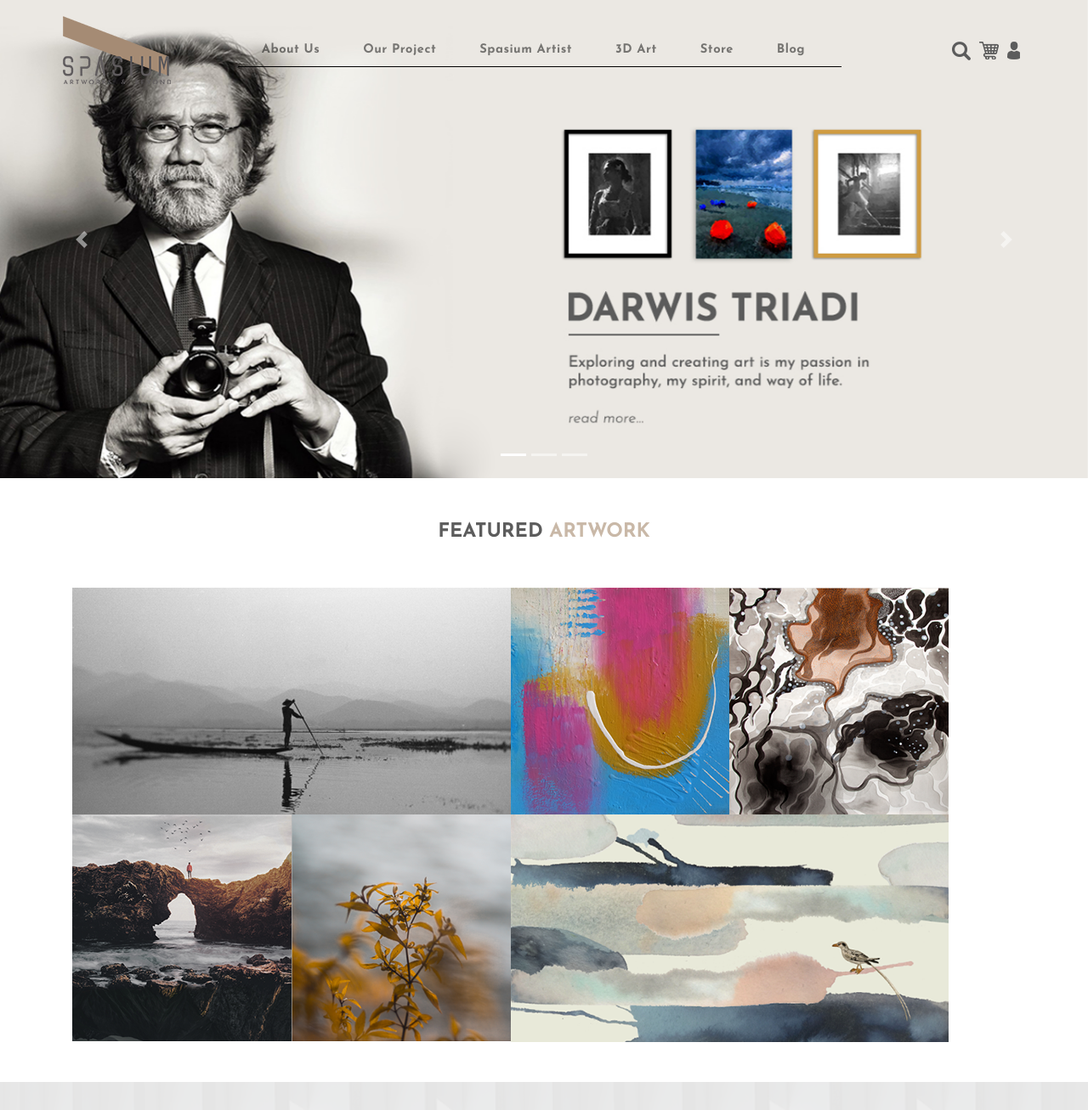
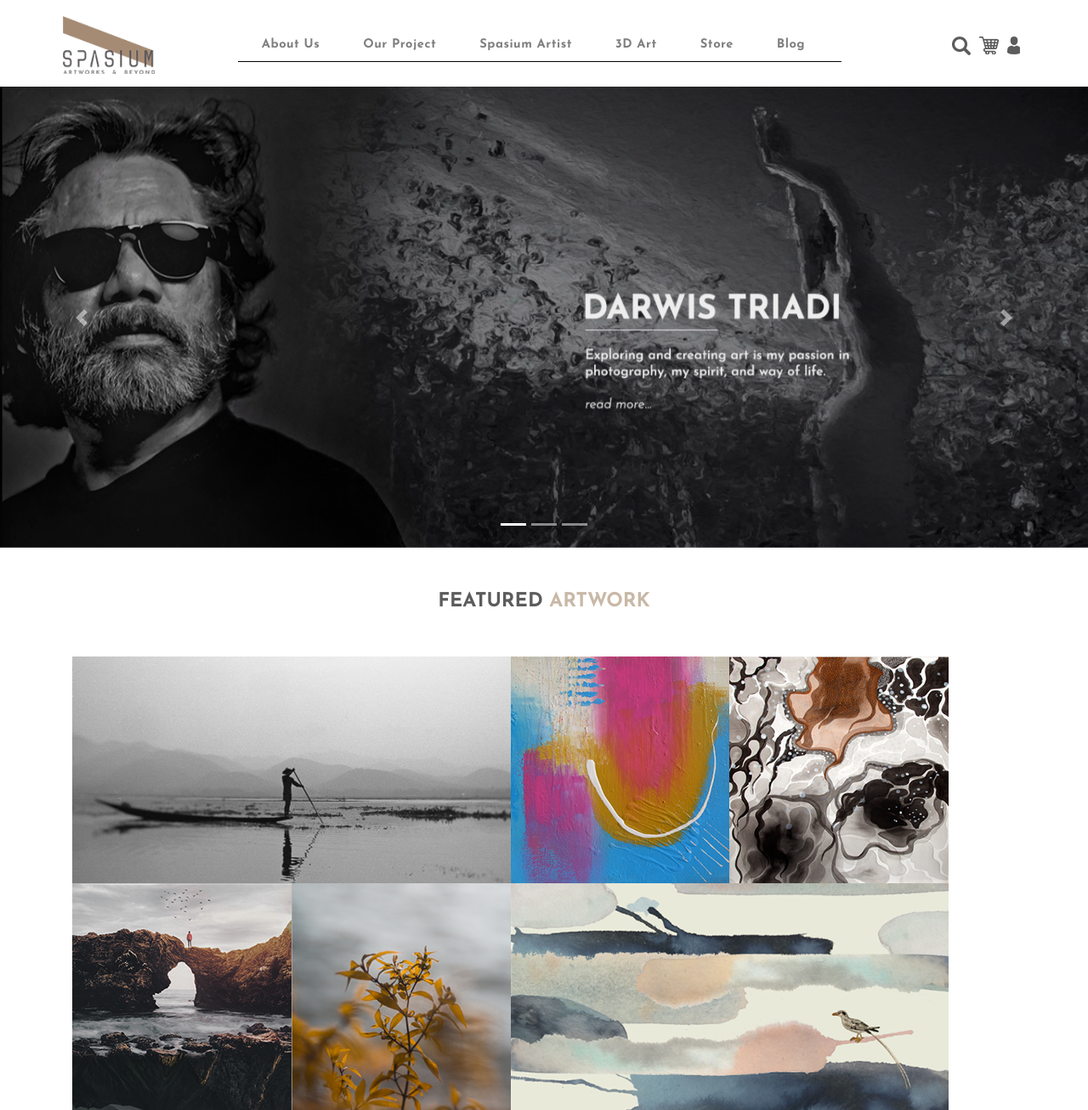
Before and after one commit to Merdeka-45/spasium, a PHP site: page / in a window 1280 px wide. Shown: the top 1307 px of the page at 85% size. Run offline with PHP 8.4, Linux system fonts and the light colour scheme.

Commit message:
update new header and edit navbar

```diff
--- a/assets/css/style.css
+++ b/assets/css/style.css
@@ -76,14 +76,14 @@ body{
     padding-left: 5%;
     padding-right: 5%;
     transition: all 0.3s ease;
-    /* padding-top: 53px; */
     padding-top: 1.1%;
+    background: #fff !important;
 }
 .navbar-brand{
     padding-left: 10px;
 }
 .navbar-brand img{
-    width: 100%;
+    width: 85%;
 }
 .navbar-nav{
     border-bottom: 1px solid #000;
@@ -100,6 +100,9 @@ body{
 }
 .carousel-control{
     color: #555555;
+}
+#slide-header-spasium{
+    margin-top: 8%;
 }
 .search{
     display: -webkit-inline-box;
--- a/assets/js/custom.js
+++ b/assets/js/custom.js
@@ -1,21 +1,21 @@
 // custom script
 $(document).ready(function() {
-        var menu = $("#menu-spasium");
-        var menuLink = $(".nav-link");
-        var navimage = $(".navbar-brand img");
-        var pos = menu.position();
-        $(window).scroll(function() {
-            var windowpos = $(window).scrollTop();
-            if (windowpos >= pos.top & windowpos > 50) {
-                menu.css({"background-color":"#fff"});
-                menu.css({"padding-top":"0%"});
-                navimage.css({"width":"75%"});
-            } else {
-                menu.css({"background-color":"transparent"});
-                menu.css({"padding-top":"1.1%"});
-                navimage.css({"width":"100%"});
-            }
-        });
+        // var menu = $("#menu-spasium");
+        // var menuLink = $(".nav-link");
+        // var navimage = $(".navbar-brand img");
+        // var pos = menu.position();
+        // $(window).scroll(function() {
+        //     var windowpos = $(window).scrollTop();
+        //     if (windowpos >= pos.top & windowpos > 50) {
+        //         menu.css({"background-color":"#fff"});
+        //         menu.css({"padding-top":"0%"});
+        //         navimage.css({"width":"75%"});
+        //     } else {
+        //         menu.css({"background-color":"transparent"});
+        //         menu.css({"padding-top":"1.1%"});
+        //         navimage.css({"width":"100%"});
+        //     }
+        // });
 
         $(document).on('click', '.search img',function(){
             var clicks = $(this).data('clicks');
--- a/index.html
+++ b/index.html
@@ -63,28 +63,28 @@
                 </div>
             </nav>
         </div>
-        <div id="carouselExampleIndicators" class="carousel slide" data-ride="carousel">
+        <div id="slide-header-spasium" class="carousel slide" data-ride="carousel">
             <ol class="carousel-indicators">
-              <li data-target="#carouselExampleIndicators" data-slide-to="0" class="active"></li>
-              <li data-target="#carouselExampleIndicators" data-slide-to="1"></li>
-              <li data-target="#carouselExampleIndicators" data-slide-to="2"></li>
+              <li data-target="#slide-header-spasium" data-slide-to="0" class="active"></li>
+              <li data-target="#slide-header-spasium" data-slide-to="1"></li>
+              <li data-target="#slide-header-spasium" data-slide-to="2"></li>
             </ol>
             <div class="carousel-inner">
               <div class="carousel-item active">
-                <img class="d-block w-100" src="assets/images/home-3.png" alt="First slide">
+                <img class="d-block w-100" src="assets/images/home-3.jpg" alt="First slide">
               </div>
               <div class="carousel-item">
-                <img class="d-block w-100" src="assets/images/home-3.png" alt="Second slide">
+                <img class="d-block w-100" src="assets/images/home-3.jpg" alt="Second slide">
               </div>
               <div class="carousel-item">
-                <img class="d-block w-100" src="assets/images/home-3.png" alt="Third slide">
+                <img class="d-block w-100" src="assets/images/home-3.jpg" alt="Third slide">
               </div>
             </div>
-            <a class="carousel-control-prev" href="#carouselExampleIndicators" role="button" data-slide="prev">
+            <a class="carousel-control-prev" href="#slide-header-spasium" role="button" data-slide="prev">
               <span class="carousel-control-prev-icon" aria-hidden="true"></span>
               <span class="sr-only">Previous</span>
             </a>
-            <a class="carousel-control-next" href="#carouselExampleIndicators" role="button" data-slide="next">
+            <a class="carousel-control-next" href="#slide-header-spasium" role="button" data-slide="next">
               <span class="carousel-control-next-icon" aria-hidden="true"></span>
               <span class="sr-only">Next</span>
             </a>
```
Also changed, not shown: assets/images/home-3.jpg (added), assets/images/home-32.png (renamed from assets/images/home-3.png).
